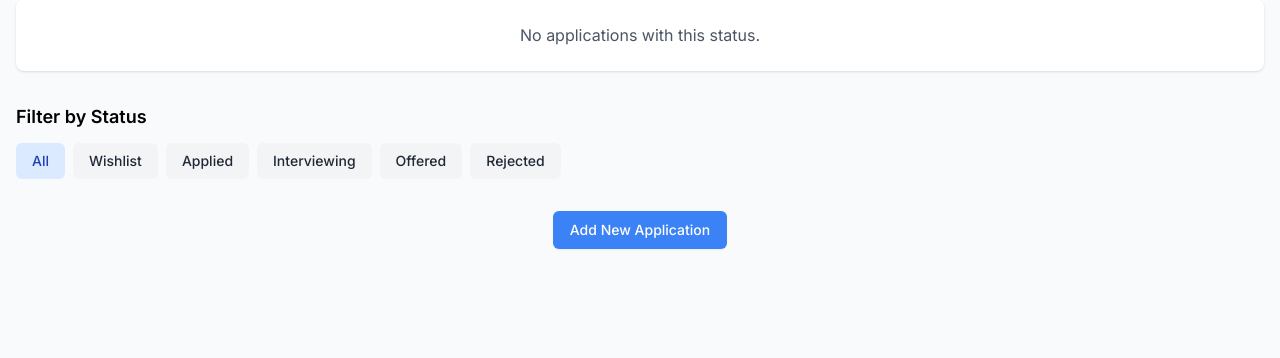
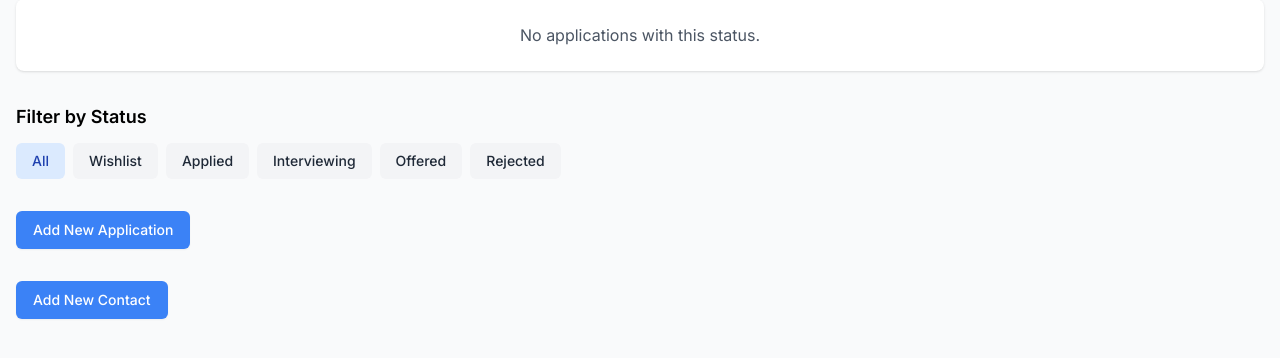
Before and after one commit to easachs/momentum, a Django app: page /apps/ in a window 1280 px wide. Shown: the part 153-511 px from the top of the page. Run offline with Django 5.2, Linux system fonts and the light colour scheme; the visitor is signed in with stand-in values (Sample User, id 1); data that the repository does not hold is empty; some libraries are stand-ins or nearby versions.

Commit message:
Feat: add basic contact crud to jobhunt

```diff
--- a/jobhunt/forms.py
+++ b/jobhunt/forms.py
@@ -1,5 +1,5 @@
 from django import forms
-from .models import Application
+from .models import Application, Contact
 
 class ApplicationForm(forms.ModelForm):
     class Meta:
@@ -27,3 +27,33 @@ class ApplicationForm(forms.ModelForm):
                 'class': 'mt-1 block w-full rounded-md border-gray-300 shadow-sm focus:border-blue-500 focus:ring-blue-500'
             }),
         }
+
+class ContactForm(forms.ModelForm):
+    class Meta:
+        model = Contact
+        fields = ['name', 'role', 'company', 'email', 'phone', 'notes']
+        widgets = {
+            'notes': forms.Textarea(attrs={
+                'class': 'mt-1 block w-full rounded-md border-gray-300 shadow-sm focus:border-blue-500 focus:ring-blue-500 h-32',
+                'rows': 3
+            }),
+            'phone': forms.TextInput(attrs={
+                'class': 'mt-1 block w-full rounded-md border-gray-300 shadow-sm focus:border-blue-500 focus:ring-blue-500',
+                'type': 'tel',
+                'pattern': '[0-9]{3}-[0-9]{3}-[0-9]{4}',
+                'placeholder': '123-456-7890'
+            }),
+            'email': forms.EmailInput(attrs={
+                'class': 'mt-1 block w-full rounded-md border-gray-300 shadow-sm focus:border-blue-500 focus:ring-blue-500',
+                'placeholder': 'email@example.com'
+            }),
+            'role': forms.Select(attrs={
+                'class': 'mt-1 block w-full rounded-md border-gray-300 shadow-sm focus:border-blue-500 focus:ring-blue-500'
+            }),
+            'company': forms.TextInput(attrs={
+                'class': 'mt-1 block w-full rounded-md border-gray-300 shadow-sm focus:border-blue-500 focus:ring-blue-500'
+            }),
+            'name': forms.TextInput(attrs={
+                'class': 'mt-1 block w-full rounded-md border-gray-300 shadow-sm focus:border-blue-500 focus:ring-blue-500'
+            }),
+        }
--- a/jobhunt/models.py
+++ b/jobhunt/models.py
@@ -2,6 +2,7 @@ from django.db import models
 from django.contrib.auth import get_user_model
 from django.utils import timezone
 from datetime import timedelta
+from django.conf import settings
 
 class Application(models.Model):
     STATUS_CHOICES = [
@@ -110,3 +111,37 @@ class StatusChange(models.Model):
 
     def __str__(self):
         return f"{self.application}: {self.old_status or 'Initial'} → {self.new_status}"
+
+class Contact(models.Model):
+    ROLE_CHOICES = [
+        ('hiring_manager', 'Hiring Manager'),
+        ('reference', 'Reference'),
+        ('recruiter', 'Recruiter'),
+        ('interviewer', 'Interviewer'),
+        ('other', 'Other'),
+    ]
+
+    user = models.ForeignKey(
+        settings.AUTH_USER_MODEL,
+        on_delete=models.CASCADE,
+        related_name='contacts'
+    )
+    name = models.CharField(max_length=100)
+    role = models.CharField(
+        max_length=20,
+        choices=ROLE_CHOICES,
+        default='other'
+    )
+    company = models.CharField(max_length=100)
+    email = models.EmailField(blank=True)
+    phone = models.CharField(max_length=20, blank=True)
+    notes = models.TextField(blank=True)
+    created_at = models.DateTimeField(auto_now_add=True)
+    updated_at = models.DateTimeField(auto_now=True)
+
+    class Meta:
+        ordering = ['name']
+        unique_together = ['user', 'email']  # Prevent duplicate contacts
+
+    def __str__(self):
+        return f"{self.name} ({self.get_role_display()} at {self.company})"
--- a/jobhunt/templates/jobhunt/application_confirm_delete.html
+++ b/jobhunt/templates/jobhunt/application_confirm_delete.html
@@ -5,7 +5,7 @@
   <div class="bg-white rounded-lg shadow p-6">
     <h1 class="text-2xl font-bold mb-6">Delete Application</h1>
 
-    <p class="mb-6">Are you sure you want to delete "{{ object.title }} at {{ object.company }}"?</p>
+    <p class="mb-6">Are you sure you want to delete <strong>{{ object.title }}</strong> at <strong>{{ object.company }}</strong>?</p>
 
     <form method="post" class="space-y-4">
       {% csrf_token %}
--- a/jobhunt/templates/jobhunt/application_list.html
+++ b/jobhunt/templates/jobhunt/application_list.html
@@ -1,4 +1,5 @@
 {% extends 'base.html' %}
+{% load widget_tweaks %}
 
 {% block content %}
 <div class="py-8">
@@ -102,11 +103,55 @@
     </div>
 
     <!-- Add New Application button at bottom -->
-    <div class="mt-8 flex justify-center">
+    <div class="mt-8">
         <a href="{% url 'jobhunt:application_create' %}"
            class="inline-flex items-center justify-center px-4 py-2 border border-transparent rounded-md shadow-sm text-sm font-medium text-white bg-blue-500 hover:bg-blue-600 focus:outline-none focus:ring-2 focus:ring-offset-2 focus:ring-blue-500">
             Add New Application
         </a>
     </div>
+
+    {% if contacts %}
+        <div class="mt-8">
+            <h2 class="text-lg font-semibold mb-4">Contacts</h2>
+            <!-- Contacts List -->
+            <div class="grid gap-4">
+                {% for contact in contacts %}
+                    <div class="bg-white rounded-lg shadow-sm hover:shadow transition-shadow duration-200">
+                        <div class="p-4 sm:p-6 flex items-center justify-between">
+                            <div class="flex items-center space-x-6 flex-grow">
+                                <a href="{% url 'jobhunt:contact_detail' contact.pk %}" class="text-blue-600 hover:text-blue-800 font-semibold">
+                                    {{ contact.name }}
+                                </a>
+                                <div class="flex items-center gap-6">
+                                    <span class="text-sm text-gray-600">{{ contact.get_role_display }}</span>
+                                    <span class="text-sm text-gray-600">{{ contact.company }}</span>
+                                </div>
+                            </div>
+                            <div class="flex items-center space-x-3">
+                                <a href="{% url 'jobhunt:contact_edit' contact.pk %}" class="text-gray-400 hover:text-gray-600">
+                                    <svg class="w-5 h-5" fill="none" stroke="currentColor" viewBox="0 0 24 24">
+                                        <path stroke-linecap="round" stroke-linejoin="round" stroke-width="2" d="M11 5H6a2 2 0 00-2 2v11a2 2 0 002 2h11a2 2 0 002-2v-5m-1.414-9.414a2 2 0 112.828 2.828L11.828 15H9v-2.828l8.586-8.586z"/>
+                                    </svg>
+                                </a>
+                                <a href="{% url 'jobhunt:contact_delete' contact.pk %}" class="text-gray-400 hover:text-red-600">
+                                    <svg class="w-5 h-5" fill="none" stroke="currentColor" viewBox="0 0 24 24">
+                                        <path stroke-linecap="round" stroke-linejoin="round" stroke-width="2" d="M19 7l-.867 12.142A2 2 0 0116.138 21H7.862a2 2 0 01-1.995-1.858L5 7m5 4v6m4-6v6m1-10V4a1 1 0 00-1-1h-4a1 1 0 00-1 1v3M4 7h16"/>
+                                    </svg>
+                                </a>
+                            </div>
+                        </div>
+                    </div>
+                {% endfor %}
+            </div>
+        </div>
+    {% endif %}
+
+
+    <div class="mt-8">
+        <a href="{% url 'jobhunt:contact_create' %}"
+            class="inline-flex items-center px-4 py-2 border border-transparent rounded-md shadow-sm text-sm font-medium text-white bg-blue-500 hover:bg-blue-600 focus:outline-none focus:ring-2 focus:ring-offset-2 focus:ring-blue-500">
+            Add New Contact
+        </a>
+    </div>
 </div>
 {% endblock %}
--- a/jobhunt/urls.py
+++ b/jobhunt/urls.py
@@ -9,4 +9,8 @@ urlpatterns = [
     path('<int:pk>/', views.ApplicationDetailView.as_view(), name='application_detail'),
     path('<int:pk>/edit/', views.ApplicationUpdateView.as_view(), name='application_update'),
     path('<int:pk>/delete/', views.ApplicationDeleteView.as_view(), name='application_delete'),
+    path('contacts/create/', views.ContactCreateView.as_view(), name='contact_create'),
+    path('contacts/<int:pk>/edit/', views.ContactUpdateView.as_view(), name='contact_edit'),
+    path('contacts/<int:pk>/delete/', views.ContactDeleteView.as_view(), name='contact_delete'),
+    path('contacts/<int:pk>/', views.ContactDetailView.as_view(), name='contact_detail'),
 ]
--- a/jobhunt/views.py
+++ b/jobhunt/views.py
@@ -1,8 +1,8 @@
 from django.urls import reverse_lazy, reverse
 from django.views.generic import ListView, DetailView, CreateView, UpdateView, DeleteView
 from django.contrib.auth.mixins import LoginRequiredMixin
-from .models import Application
-from .forms import ApplicationForm
+from .models import Application, Contact
+from .forms import ApplicationForm, ContactForm
 from django.db import models
 from django.utils import timezone
 
@@ -28,6 +28,8 @@ class ApplicationListView(LoginRequiredMixin, ListView):
     def get_context_data(self, **kwargs):
         context = super().get_context_data(**kwargs)
         context['status_choices'] = Application.STATUS_CHOICES
+        context['contact_form'] = ContactForm()
+        context['contacts'] = Contact.objects.filter(user=self.request.user)
         return context
 
 class ApplicationDetailView(DetailView):
@@ -69,3 +71,42 @@ class ApplicationDeleteView(LoginRequiredMixin, DeleteView):
 
     def get_queryset(self):
         return Application.objects.filter(user=self.request.user)
+
+class ContactCreateView(LoginRequiredMixin, CreateView):
+    model = Contact
+    form_class = ContactForm
+    template_name = 'jobhunt/contact_form.html'
+    success_url = reverse_lazy('jobhunt:application_list')
+
+    def form_valid(self, form):
+        form.instance.user = self.request.user
+        return super().form_valid(form)
+
+class ContactUpdateView(LoginRequiredMixin, UpdateView):
+    model = Contact
+    form_class = ContactForm
+    template_name = 'jobhunt/contact_form.html'
+    success_url = reverse_lazy('jobhunt:application_list')
+
+    def get_queryset(self):
+        return Contact.objects.filter(user=self.request.user)
+
+class ContactDeleteView(LoginRequiredMixin, DeleteView):
+    model = Contact
+    template_name = 'jobhunt/contact_confirm_delete.html'
+    success_url = reverse_lazy('jobhunt:application_list')
+
+    def get_queryset(self):
+        return Contact.objects.filter(user=self.request.user)
+
+class ContactDetailView(LoginRequiredMixin, DetailView):
+    model = Contact
+    template_name = 'jobhunt/contact_detail.html'
+
+    def get_queryset(self):
+        return Contact.objects.filter(user=self.request.user)
+
+    def get_context_data(self, **kwargs):
+        context = super().get_context_data(**kwargs)
+        context['today'] = timezone.now().date()
+        return context
--- a/tracker/templates/tracker/habit_confirm_delete.html
+++ b/tracker/templates/tracker/habit_confirm_delete.html
@@ -5,7 +5,7 @@
     <div class="bg-white rounded-lg shadow p-6">
         <h1 class="text-2xl font-bold mb-6">Delete Habit</h1>
 
-        <p class="mb-6">Are you sure you want to delete "{{ habit.name }}"?</p>
+        <p class="mb-6">Are you sure you want to delete <strong>{{ habit.name }}</strong>?</p>
 
         <form method="post" class="space-y-4">
             {% csrf_token %}
```
Also changed, not shown: jobhunt/templates/jobhunt/contact_confirm_delete.html (added, +29 -0 lines), jobhunt/templates/jobhunt/contact_detail.html (added, +79 -0 lines), jobhunt/templates/jobhunt/contact_form.html (added, +53 -0 lines), jobhunt/migrations/0004_alter_statuschange_options_contact.py (added).
